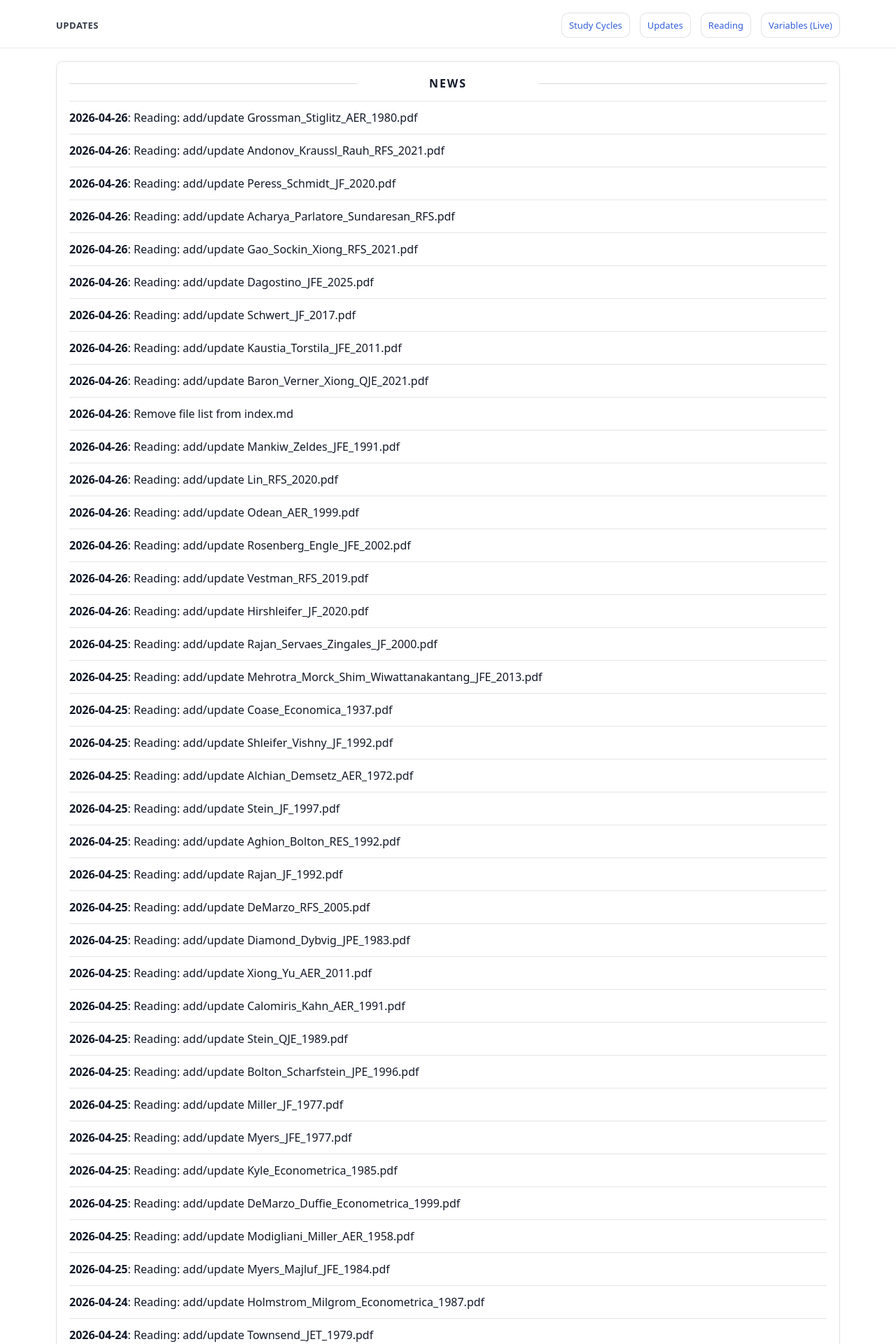
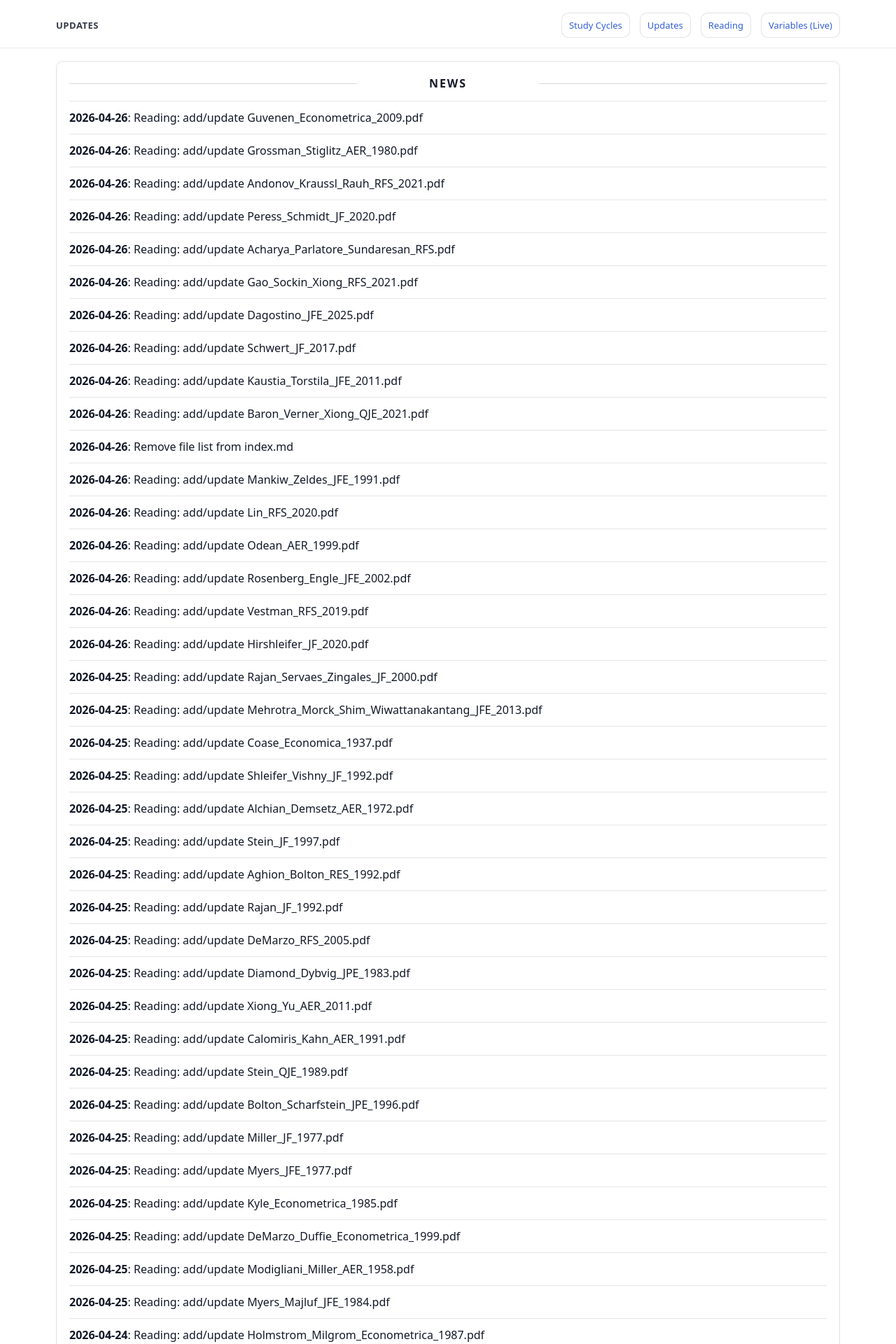
Before and after one commit to yaxinzn/study-archive, a Jekyll site: the page built from updates/index.md, in a window 1280 px wide. Shown: the top 1920 px of the page at 70% size. Built offline with Jekyll 4.4.1, drawn with Linux system fonts in a browser that asks for light colours; some of the changed text lies outside the part shown.

Commit message:
chore: update NEWS feed

```diff
--- a/_data/news.yml
+++ b/_data/news.yml
@@ -1,4 +1,7 @@
 # Auto-generated update history (sorted newest -> oldest). Do not edit manually.
+- ts: "1777208121"
+  date: "2026-04-26"
+  title: "Reading: add/update Guvenen_Econometrica_2009.pdf"
 - ts: "1777207090"
   date: "2026-04-26"
   title: "Reading: add/update Grossman_Stiglitz_AER_1980.pdf"
```
